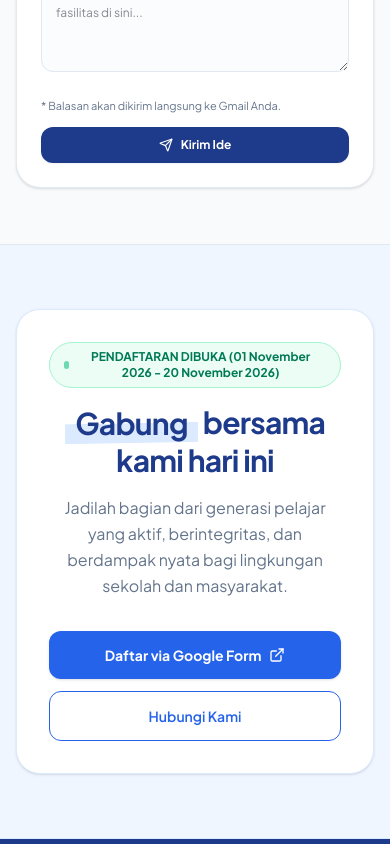
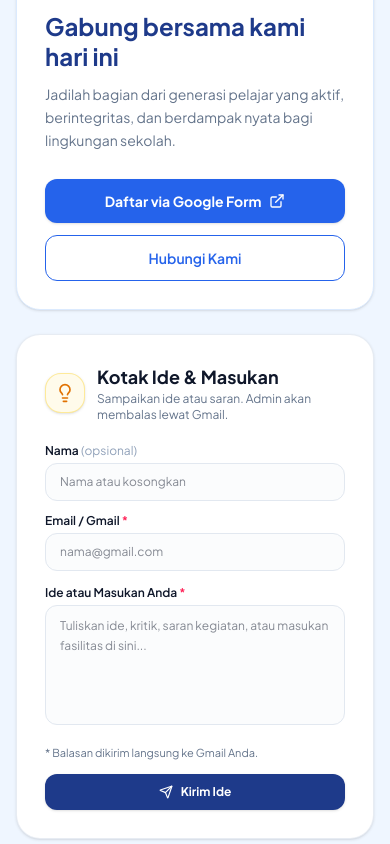
Before and after one commit to juniorbenerd18-byte/ProjectPAS, a React (Vite) app: page / in a window 390 px wide. Shown: the part 10500-11344 px from the top of the page. Built offline with nearby package versions, Linux system fonts and the light colour scheme.

Commit message:
rework: gabungkan kotak ide dan kontak menjadi satu section terpadu

```diff
--- a/src/components/public/CtaSection.tsx
+++ b/src/components/public/CtaSection.tsx
@@ -1,118 +1,141 @@
-import React, { useState } from 'react';
+import React, { useState } from "react";
 import {
-  ArrowRight,
   Mail,
   Phone,
-  CheckCircle,
   X,
   ExternalLink,
-  Calendar,
   Clock,
   Lock,
-  Unlock,
-} from 'lucide-react';
-import { Highlight } from './Highlight';
-import { PortalOrganization } from '../../data/portalData';
-import { ScrollReveal } from '../common/ScrollReveal';
+  Lightbulb,
+  Send,
+  CheckCircle2,
+} from "lucide-react";
+import { Highlight } from "./Highlight";
+import { PortalOrganization } from "../../data/portalData";
+import { ScrollReveal } from "../common/ScrollReveal";
+import { useApp } from "../../context/AppContext";
 
 interface CtaSectionProps {
   organization: PortalOrganization;
   onJoinClick?: () => void;
 }
 
-export const CtaSection: React.FC<CtaSectionProps> = ({
-  organization,
-  onJoinClick,
-}) => {
+export const CtaSection: React.FC<CtaSectionProps> = ({ organization }) => {
+  const { addAspiration, showToast } = useApp();
+
   const [showContactModal, setShowContactModal] = useState(false);
-  const [showJoinModal, setShowJoinModal] = useState(false);
-  const [isSubmitted, setIsSubmitted] = useState(false);
 
   const isRegistrationOpen = organization.isRegistrationOpen !== false;
   const gformUrl =
-    organization.registrationGFormUrl ||
-    'https://forms.gle/zG5aSLW3MzWud3uz7';
-  const openDate = organization.registrationOpenDate || '01 November 2026';
-  const closeDate = organization.registrationCloseDate || '20 November 2026';
+    organization.registrationGFormUrl || "https://forms.gle/zG5aSLW3MzWud3uz7";
+  const openDate = organization.registrationOpenDate || "01 November 2026";
+  const closeDate = organization.registrationCloseDate || "20 November 2026";
   const noticeMessage =
     organization.registrationNotice ||
-    'Pendaftaran Anggota Baru Gelombang 1 ditutup sementara. Gelombang 2 akan dibuka kembali pada 15 Januari 2027 pukul 08:00 WIB.';
+    "Pendaftaran Anggota Baru Gelombang 1 ditutup sementara. Gelombang 2 akan dibuka kembali pada 15 Januari 2027 pukul 08:00 WIB.";
 
-  // Form state untuk pendaftaran fallback lokal (jika dibutuhkan)
-  const [formData, setFormData] = useState({
-    fullName: '',
-    classGrade: '',
-    phone: '',
-    chosenDivision: '',
-    reason: '',
+  const [ideaName, setIdeaName] = useState("");
+  const [ideaEmail, setIdeaEmail] = useState("");
+  const [ideaMessage, setIdeaMessage] = useState("");
+  const [isIdeaSubmitting, setIsIdeaSubmitting] = useState(false);
+  const [isIdeaSubmitted, setIsIdeaSubmitted] = useState(false);
+
+  const handleIdeaSubmit = (e: React.FormEvent) => {
+    e.preventDefault();
+    if (!ideaMessage.trim()) {
+      showToast("Harap tuliskan ide atau masukan Anda.", "error");
+      return;
+    }
+    if (!ideaEmail.trim() || !ideaEmail.includes("@")) {
+      showToast("Harap masukkan alamat email / Gmail yang valid.", "error");
+      return;
+    }
+    setIsIdeaSubmitting(true);
+    setTimeout(() => {
+      const trimmed = ideaMessage.trim();
+      addAspiration({
+        studentName: ideaName.trim() || "Pengirim Anonim",
+        isAnonymous: !ideaName.trim(),
+        classRoom: "Publik",
+        category: "inovasi",
+        title: trimmed.split("\n")[0].slice(0, 60) + (trimmed.length > 60 ? "..." : ""),
+        content: trimmed,
+        email: ideaEmail.trim(),
+        senderRole: "masyarakat_umum",
       });
-
-  const handleFormSubmit = (e: React.FormEvent) => {
-    e.preventDefault();
-    setIsSubmitted(true);
+      setIsIdeaSubmitting(false);
+      setIsIdeaSubmitted(true);
+      showToast("Ide berhasil dikirim! Admin akan membalas lewat Gmail.", "success");
+      setIdeaName("");
+      setIdeaEmail("");
+      setIdeaMessage("");
+    }, 400);
   };
 
   return (
-    <section id="cta" className="bg-[#EFF6FF] py-16 sm:py-24 border-b border-[#DBEAFE]">
+    <section id="kontak" className="bg-[#EFF6FF] py-16 sm:py-24 border-b border-[#DBEAFE]">
       <div className="max-w-7xl mx-auto px-4 sm:px-6 lg:px-8">
-        <ScrollReveal distance={40} duration={750}>
-          <div className="bg-white border border-[#DBEAFE] rounded-3xl p-8 sm:p-12 lg:p-16 text-center max-w-4xl mx-auto shadow-sm hover:shadow-md transition-shadow">
-            {/* Status Badge Live: DIBUKA vs DITUTUP */}
-            <div className="inline-flex items-center gap-2 mb-4">
+        <ScrollReveal distance={30} duration={600}>
+          <div className="text-center max-w-2xl mx-auto mb-10 sm:mb-14">
+            <div className="inline-flex items-center gap-1.5 px-4 py-1.5 rounded-full bg-white border border-blue-100 text-[#2563EB] text-xs font-bold mb-4 shadow-sm">
+              <Mail className="w-3.5 h-3.5" />
+              <span>Hubungi &amp; Berkontribusi</span>
+            </div>
+            <h2 className="text-3xl sm:text-4xl font-extrabold text-[#1E3A8A] tracking-tight leading-tight">
+              <Highlight>Bergabung</Highlight> &amp; Sampaikan Idemu
+            </h2>
+            <p className="text-sm sm:text-base text-[#64748B] mt-3 leading-relaxed">
+              Daftarkan dirimu sebagai anggota OSIS, atau bagikan ide dan masukan untuk kemajuan bersama.
+            </p>
+          </div>
+        </ScrollReveal>
+
+        <div className="grid grid-cols-1 lg:grid-cols-2 gap-6 lg:gap-8 items-start">
+          <ScrollReveal distance={40} duration={700}>
+            <div className="bg-white border border-[#DBEAFE] rounded-3xl p-7 sm:p-9 shadow-sm h-full flex flex-col">
+              <div className="mb-5">
                 {isRegistrationOpen ? (
-                <span className="inline-flex items-center gap-1.5 px-3.5 py-1.5 rounded-full text-xs font-bold bg-emerald-50 text-emerald-700 border border-emerald-200">
+                  <span className="inline-flex items-center gap-1.5 px-3 py-1.5 rounded-full text-xs font-bold bg-emerald-50 text-emerald-700 border border-emerald-200">
                     <span className="w-2 h-2 rounded-full bg-emerald-500 animate-pulse" />
-                  <span>PENDAFTARAN DIBUKA ({openDate} - {closeDate})</span>
+                    PENDAFTARAN DIBUKA ({openDate} - {closeDate})
                   </span>
                 ) : (
-                <span className="inline-flex items-center gap-1.5 px-3.5 py-1.5 rounded-full text-xs font-bold bg-rose-50 text-rose-700 border border-rose-200">
-                  <Lock className="w-3.5 h-3.5 text-rose-600" />
-                  <span>PENDAFTARAN SAAT INI DITUTUP</span>
+                  <span className="inline-flex items-center gap-1.5 px-3 py-1.5 rounded-full text-xs font-bold bg-rose-50 text-rose-700 border border-rose-200">
+                    <Lock className="w-3.5 h-3.5" />
+                    PENDAFTARAN DITUTUP
                   </span>
                 )}
               </div>
-
-            <h2 className="text-3xl sm:text-4xl lg:text-5xl font-extrabold text-[#1E3A8A] tracking-tight leading-tight mb-4">
-              <Highlight>Gabung</Highlight> bersama kami hari ini
-            </h2>
-
-            <p className="text-base sm:text-lg text-[#64748B] max-w-2xl mx-auto leading-relaxed mb-6">
-              Jadilah bagian dari generasi pelajar yang aktif, berintegritas, dan berdampak nyata bagi lingkungan sekolah dan masyarakat.
+              <h3 className="text-2xl sm:text-3xl font-extrabold text-[#1E3A8A] leading-tight mb-3">
+                Gabung bersama kami hari ini
+              </h3>
+              <p className="text-sm text-[#64748B] leading-relaxed mb-5">
+                Jadilah bagian dari generasi pelajar yang aktif, berintegritas, dan berdampak nyata bagi lingkungan sekolah.
               </p>
-
-            {/* Jika DITUTUP: Tampilkan Box Pemberitahuan Kapan Akan Dibuka */}
               {!isRegistrationOpen && (
-              <div className="bg-amber-50 border border-amber-200/90 rounded-2xl p-5 sm:p-6 my-6 text-center max-w-xl mx-auto shadow-2xs space-y-2">
-                <div className="inline-flex items-center gap-1.5 text-amber-800 font-bold text-xs sm:text-sm">
+                <div className="bg-amber-50 border border-amber-200/90 rounded-2xl p-4 mb-5 space-y-1.5">
+                  <div className="flex items-center gap-1.5 text-amber-800 font-bold text-xs">
                     <Clock className="w-4 h-4 text-amber-600" />
-                  <span>Informasi Jadwal Pembukaan Pendaftaran</span>
+                    <span>Informasi Jadwal Pembukaan</span>
                   </div>
-                <p className="text-xs sm:text-sm text-amber-900 leading-relaxed font-medium">
-                  {noticeMessage}
-                </p>
-                <p className="text-[11px] text-amber-700">
-                  Silakan pantau terus laman pengumuman atau hubungi pengurus untuk informasi lebih lanjut.
-                </p>
+                  <p className="text-xs text-amber-900 leading-relaxed">{noticeMessage}</p>
                 </div>
               )}
-
-            {/* Tombol Aksi Pendaftaran */}
-            <div className="flex flex-col sm:flex-row items-center justify-center gap-3 sm:gap-4 pt-2">
+              <div className="mt-auto flex flex-col sm:flex-row gap-3 pt-2">
                 {isRegistrationOpen ? (
                   <>
                     <a
                       href={gformUrl}
                       target="_blank"
                       rel="noopener noreferrer"
-                    className="w-full sm:w-auto px-7 py-3.5 text-sm sm:text-base font-bold text-white bg-[#2563EB] hover:bg-blue-700 active:scale-95 rounded-xl shadow-sm transition-all flex items-center justify-center gap-2 cursor-pointer group"
+                      className="flex-1 px-5 py-3 text-sm font-bold text-white bg-[#2563EB] hover:bg-blue-700 active:scale-95 rounded-xl shadow-sm transition-all flex items-center justify-center gap-2 group"
                     >
                       <span>Daftar via Google Form</span>
                       <ExternalLink className="w-4 h-4 group-hover:translate-x-0.5 group-hover:-translate-y-0.5 transition-transform" />
                     </a>
-
                     <button
                       onClick={() => setShowContactModal(true)}
-                    className="w-full sm:w-auto px-7 py-3.5 text-sm sm:text-base font-semibold text-[#2563EB] bg-white border border-[#2563EB] hover:bg-[#EFF6FF] rounded-xl transition-all flex items-center justify-center cursor-pointer"
+                      className="flex-1 px-5 py-3 text-sm font-semibold text-[#2563EB] bg-white border border-[#2563EB] hover:bg-[#EFF6FF] rounded-xl transition-all flex items-center justify-center cursor-pointer"
                     >
                       Hubungi Kami
                     </button>
@@ -121,15 +144,14 @@ export const CtaSection: React.FC<CtaSectionProps> = ({
                   <>
                     <button
                       disabled
-                    className="w-full sm:w-auto px-7 py-3.5 text-sm sm:text-base font-bold text-slate-400 bg-slate-100 border border-slate-200 rounded-xl cursor-not-allowed flex items-center justify-center gap-2"
+                      className="flex-1 px-5 py-3 text-sm font-bold text-slate-400 bg-slate-100 border border-slate-200 rounded-xl cursor-not-allowed flex items-center justify-center gap-2"
                     >
                       <Lock className="w-4 h-4" />
-                    <span>Pendaftaran Sedang Ditutup</span>
+                      <span>Pendaftaran Ditutup</span>
                     </button>
-
                     <button
                       onClick={() => setShowContactModal(true)}
-                    className="w-full sm:w-auto px-7 py-3.5 text-sm sm:text-base font-semibold text-[#2563EB] bg-white border border-[#2563EB] hover:bg-[#EFF6FF] rounded-xl transition-all flex items-center justify-center cursor-pointer"
+                      className="flex-1 px-5 py-3 text-sm font-semibold text-[#2563EB] bg-white border border-[#2563EB] hover:bg-[#EFF6FF] rounded-xl transition-all flex items-center justify-center cursor-pointer"
                     >
                       Tanya Jadwal Pengurus
                     </button>
@@ -138,145 +160,99 @@ export const CtaSection: React.FC<CtaSectionProps> = ({
               </div>
             </div>
           </ScrollReveal>
+
+          <ScrollReveal distance={40} duration={700}>
+            <div className="bg-white border border-slate-200/80 rounded-3xl p-7 sm:p-9 shadow-sm h-full flex flex-col">
+              <div className="flex items-center gap-3 mb-5">
+                <div className="w-10 h-10 rounded-2xl bg-amber-50 text-amber-600 flex items-center justify-center border border-amber-200/80 shadow-sm shrink-0">
+                  <Lightbulb className="w-5 h-5" />
                 </div>
-
-      {/* Modal Pendaftaran Anggota Sederhana */}
-      {showJoinModal && (
-        <div className="fixed inset-0 z-50 flex items-center justify-center p-4 bg-black/40 backdrop-blur-xs animate-fade-in">
-          <div className="bg-white rounded-2xl max-w-md w-full p-6 sm:p-8 border border-[#E2E8F0] shadow-xl relative">
+                <div>
+                  <h3 className="text-lg sm:text-xl font-bold text-[#0F172A]">Kotak Ide &amp; Masukan</h3>
+                  <p className="text-xs text-[#64748B]">
+                    Sampaikan ide atau saran. Admin akan membalas lewat Gmail.
+                  </p>
+                </div>
+              </div>
+              {isIdeaSubmitted ? (
+                <div className="flex-1 flex flex-col items-center justify-center text-center py-6 space-y-3">
+                  <div className="w-12 h-12 rounded-2xl bg-emerald-50 text-emerald-600 flex items-center justify-center border border-emerald-100">
+                    <CheckCircle2 className="w-6 h-6" />
+                  </div>
+                  <h4 className="text-base font-bold text-[#0F172A]">Ide Berhasil Terkirim!</h4>
+                  <p className="text-xs text-[#64748B] max-w-xs leading-relaxed">
+                    Pengurus OSIS akan membaca dan membalas langsung ke alamat Gmail Anda.
+                  </p>
                   <button
-              onClick={() => {
-                setShowJoinModal(false);
-                setIsSubmitted(false);
-              }}
-              className="absolute top-5 right-5 p-1.5 text-slate-400 hover:text-slate-700 rounded-lg hover:bg-slate-100 transition-colors cursor-pointer"
+                    type="button"
+                    onClick={() => setIsIdeaSubmitted(false)}
+                    className="mt-2 px-4 py-2 rounded-xl bg-[#1E3A8A] text-white text-xs font-semibold hover:bg-blue-900 transition-colors cursor-pointer"
                   >
-              <X className="w-5 h-5" />
-            </button>
-
-            {isSubmitted ? (
-              <div className="text-center py-6 space-y-4">
-                <div className="w-14 h-14 bg-[#EFF6FF] text-[#2563EB] rounded-full flex items-center justify-center mx-auto">
-                  <CheckCircle className="w-8 h-8" />
-                </div>
-                <h3 className="text-xl font-bold text-[#1E3A8A]">Pendaftaran Diterima!</h3>
-                <p className="text-sm text-[#64748B]">
-                  Terima kasih, data Anda telah tercatat. Pengurus akan menghubungi Anda melalui kontak yang dicantumkan untuk tahapan verifikasi berkas.
-                </p>
-                <div className="pt-2">
-                  <button
-                    onClick={() => {
-                      setShowJoinModal(false);
-                      setIsSubmitted(false);
-                    }}
-                    className="px-6 py-2.5 bg-[#2563EB] text-white text-sm font-semibold rounded-lg hover:bg-blue-700 transition-colors"
-                  >
-                    Selesai
+                    Kirim Ide Lain
                   </button>
                 </div>
-              </div>
               ) : (
-              <form onSubmit={handleFormSubmit} className="space-y-4">
-                <div>
-                  <h3 className="text-lg font-bold text-[#1E3A8A]">Formulir Minat Anggota</h3>
-                  <p className="text-xs text-[#64748B] mt-0.5">
-                    Silakan isi data ringkas Anda untuk bergabung ke organisasi.
-                  </p>
-                </div>
-
-                <div className="space-y-3 pt-2">
+                <form onSubmit={handleIdeaSubmit} className="flex flex-col flex-1 space-y-3.5">
+                  <div className="grid grid-cols-1 sm:grid-cols-2 gap-3">
                     <div>
                       <label className="block text-xs font-semibold text-[#0F172A] mb-1">
-                      Nama Lengkap
+                        Nama <span className="text-slate-400 font-normal">(opsional)</span>
                       </label>
                       <input
-                      required
                         type="text"
-                      placeholder="Masukkan nama lengkap"
-                      value={formData.fullName}
-                      onChange={(e) => setFormData({ ...formData, fullName: e.target.value })}
-                      className="w-full px-3 py-2 text-sm border border-[#E2E8F0] rounded-lg focus:outline-none focus:border-[#2563EB]"
-                    />
-                  </div>
-
-                  <div className="grid grid-cols-2 gap-3">
-                    <div>
-                      <label className="block text-xs font-semibold text-[#0F172A] mb-1">
-                        Kelas & Jurusan
-                      </label>
-                      <input
-                        required
-                        type="text"
-                        placeholder="Contoh: X RPL 1"
-                        value={formData.classGrade}
-                        onChange={(e) => setFormData({ ...formData, classGrade: e.target.value })}
-                        className="w-full px-3 py-2 text-sm border border-[#E2E8F0] rounded-lg focus:outline-none focus:border-[#2563EB]"
+                        value={ideaName}
+                        onChange={(e) => setIdeaName(e.target.value)}
+                        placeholder="Nama atau kosongkan"
+                        className="w-full px-3.5 py-2.5 rounded-xl border border-slate-200 bg-slate-50/50 text-xs text-[#0F172A] focus:outline-none focus:border-[#2563EB] focus:bg-white transition-colors"
                       />
                     </div>
                     <div>
                       <label className="block text-xs font-semibold text-[#0F172A] mb-1">
-                        Nomor WhatsApp
+                        Email / Gmail <span className="text-rose-500">*</span>
                       </label>
                       <input
+                        type="email"
                         required
-                        type="tel"
-                        placeholder="0812xxxxxxx"
-                        value={formData.phone}
-                        onChange={(e) => setFormData({ ...formData, phone: e.target.value })}
-                        className="w-full px-3 py-2 text-sm border border-[#E2E8F0] rounded-lg focus:outline-none focus:border-[#2563EB]"
+                        value={ideaEmail}
+                        onChange={(e) => setIdeaEmail(e.target.value)}
+                        placeholder="nama@gmail.com"
+                        className="w-full px-3.5 py-2.5 rounded-xl border border-slate-200 bg-slate-50/50 text-xs text-[#0F172A] focus:outline-none focus:border-[#2563EB] focus:bg-white transition-colors"
                       />
                     </div>
                   </div>
-
-                  <div>
+                  <div className="flex-1">
                     <label className="block text-xs font-semibold text-[#0F172A] mb-1">
-                      Minat Divisi / Sekbid
-                    </label>
-                    <select
-                      required
-                      value={formData.chosenDivision}
-                      onChange={(e) => setFormData({ ...formData, chosenDivision: e.target.value })}
-                      className="w-full px-3 py-2 text-sm border border-[#E2E8F0] rounded-lg focus:outline-none focus:border-[#2563EB] bg-white"
-                    >
-                      <option value="">Pilih Divisi</option>
-                      <option value="TIK & Media">TIK & Media Komunikasi</option>
-                      <option value="Seni & Olahraga">Seni, Budaya & Olahraga</option>
-                      <option value="Kewirausahaan">Kewirausahaan Siswa</option>
-                      <option value="Bela Negara">Bela Negara & Kedisiplinan</option>
-                      <option value="Ketaqwaan">Ketaqwaan & Nilai Moral</option>
-                      <option value="Lingkungan">Lingkungan Hidup & Kebersihan</option>
-                    </select>
-                  </div>
-
-                  <div>
-                    <label className="block text-xs font-semibold text-[#0F172A] mb-1">
-                      Alasan Ingin Bergabung
+                      Ide atau Masukan Anda <span className="text-rose-500">*</span>
                     </label>
                     <textarea
-                      rows={2}
-                      placeholder="Ceritakan motivasi singkat Anda..."
-                      value={formData.reason}
-                      onChange={(e) => setFormData({ ...formData, reason: e.target.value })}
-                      className="w-full px-3 py-2 text-sm border border-[#E2E8F0] rounded-lg focus:outline-none focus:border-[#2563EB]"
+                      required
+                      rows={5}
+                      value={ideaMessage}
+                      onChange={(e) => setIdeaMessage(e.target.value)}
+                      placeholder="Tuliskan ide, kritik, saran kegiatan, atau masukan fasilitas di sini..."
+                      className="w-full min-h-[120px] px-3.5 py-2.5 rounded-xl border border-slate-200 bg-slate-50/50 text-xs text-[#0F172A] focus:outline-none focus:border-[#2563EB] focus:bg-white transition-colors leading-relaxed resize-none"
                     />
                   </div>
-                </div>
-
-                <div className="pt-3">
+                  <div className="flex flex-col sm:flex-row sm:items-center justify-between gap-3 mt-auto">
+                    <span className="text-[11px] text-[#64748B]">
+                      * Balasan dikirim langsung ke Gmail Anda.
+                    </span>
                     <button
                       type="submit"
-                    className="w-full py-2.5 text-sm font-bold text-white bg-[#2563EB] hover:bg-blue-700 rounded-lg shadow-sm transition-colors cursor-pointer"
+                      disabled={isIdeaSubmitting}
+                      className="w-full sm:w-auto px-5 py-2.5 rounded-xl bg-[#1E3A8A] hover:bg-blue-900 active:scale-95 text-white text-xs font-bold flex items-center justify-center gap-2 shadow-sm transition-all cursor-pointer disabled:opacity-50"
                     >
-                    Kirim Formulir Pendaftaran
+                      <Send className="w-3.5 h-3.5" />
+                      <span>{isIdeaSubmitting ? "Mengirim..." : "Kirim Ide"}</span>
                     </button>
                   </div>
                 </form>
               )}
             </div>
+          </ScrollReveal>
         </div>
-      )}
+      </div>
 
-      {/* Modal Kontak Kami */}
       {showContactModal && (
         <div className="fixed inset-0 z-50 flex items-center justify-center p-4 bg-black/40 backdrop-blur-xs animate-fade-in">
           <div className="bg-white rounded-2xl max-w-md w-full p-6 sm:p-8 border border-[#E2E8F0] shadow-xl relative space-y-4">
@@ -286,12 +262,10 @@ export const CtaSection: React.FC<CtaSectionProps> = ({
             >
               <X className="w-5 h-5" />
             </button>
-
             <h3 className="text-xl font-bold text-[#1E3A8A]">Hubungi Pengurus</h3>
             <p className="text-xs text-[#64748B]">
               Sekretariat OSIS siap menyambut pertanyaan, masukan, dan konsultasi kerja sama.
             </p>
-
             <div className="space-y-3 pt-2 text-sm text-[#0F172A]">
               <div className="flex items-start gap-3 p-3 bg-[#F8FAFC] rounded-xl border border-[#E2E8F0]">
                 <Mail className="w-5 h-5 text-[#2563EB] shrink-0 mt-0.5" />
@@ -302,7 +276,6 @@ export const CtaSection: React.FC<CtaSectionProps> = ({
                   </a>
                 </div>
               </div>
-
               <div className="flex items-start gap-3 p-3 bg-[#F8FAFC] rounded-xl border border-[#E2E8F0]">
                 <Phone className="w-5 h-5 text-[#2563EB] shrink-0 mt-0.5" />
                 <div>
@@ -311,7 +284,6 @@ export const CtaSection: React.FC<CtaSectionProps> = ({
                 </div>
               </div>
             </div>
-
             <div className="pt-2 flex justify-end">
               <button
                 onClick={() => setShowContactModal(false)}
--- a/src/components/public/PublicFooter.tsx
+++ b/src/components/public/PublicFooter.tsx
@@ -126,11 +126,11 @@ export const PublicFooter: React.FC<PublicFooterProps> = ({
               </li>
               <li>
                 <a
-                  href="#cta"
-                  onClick={(e) => scrollToSection(e, 'cta')}
+                  href="#kontak"
+                  onClick={(e) => scrollToSection(e, 'kontak')}
                   className="hover:text-white transition-colors"
                 >
-                  Pendaftaran Anggota
+                  Kontak &amp; Pendaftaran
                 </a>
               </li>
             </ul>
--- a/src/pages/public/PublicPortalPage.tsx
+++ b/src/pages/public/PublicPortalPage.tsx
@@ -12,7 +12,6 @@ import { GallerySection } from '../../components/public/GallerySection';
 import { BoardSection, BoardMember } from '../../components/public/BoardSection';
 import { AnnouncementsSection, AnnouncementItem } from '../../components/public/AnnouncementsSection';
 import { TestimonialsSection } from '../../components/public/TestimonialsSection';
-import { IdeaFeedbackSection } from '../../components/public/IdeaFeedbackSection';
 import { CtaSection } from '../../components/public/CtaSection';
 import { PublicFooter } from '../../components/public/PublicFooter';
 import { PublicEventCardData } from '../../components/public/PublicEventCard';
@@ -208,10 +207,7 @@ export const PublicPortalPage: React.FC = () => {
         {/* 10. Kata Anggota / Testimoni (Latar: Putih) */}
         <TestimonialsSection />
 
-        {/* 11. Kotak Ide & Masukan Publik (Dengan Integrasi Gmail) */}
-        <IdeaFeedbackSection />
-
-        {/* 12. CTA Penutup (Latar: Biru Muda #EFF6FF) */}
+        {/* 11. Kontak & Kotak Ide Terpadu (Latar: Biru Muda #EFF6FF) */}
         <CtaSection organization={organizationData} />
       </main>
 
```
Also changed, not shown: src/components/public/PublicNavbar.tsx (+3 -4 lines). Lines whose indentation alone changed are shown as unchanged.
